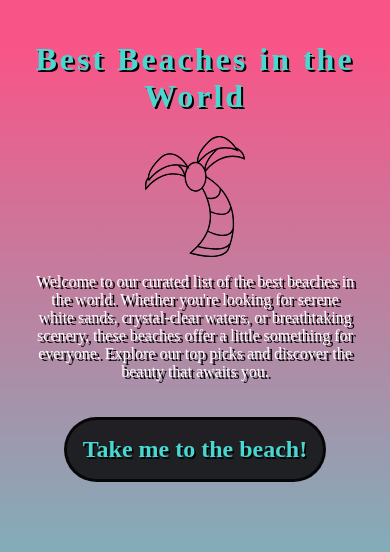
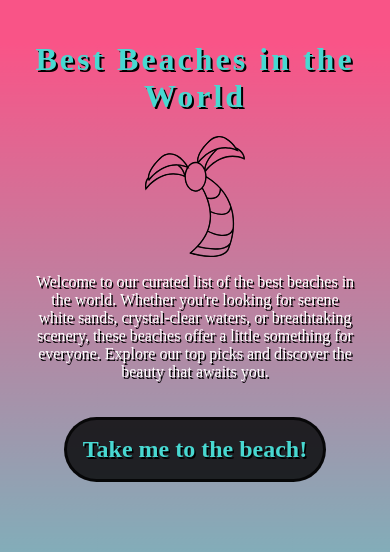
Before and after one commit to DarrellRoberts/beaches_frontendchallenge, a plain HTML site: page index.html in a window 390 px wide. Shown: the top 552 px of the page. Drawn offline with Linux system fonts and the light colour scheme; a web font is replaced by a local one.

Commit message:
optimised code

```diff
--- a/index.js
+++ b/index.js
@@ -1,29 +1,33 @@
+//Declaring key elements in global scope
 const body = document.body;
+const main = body.querySelector("main");
+const introContainer = document.getElementById("introCon");
+const beachList = document.getElementById("beachList");
 
-const introContainer = document.getElementById("introCon");
+//Homepage logic
+if (introContainer) {
     const introButton = document.getElementById("introButton");
-const beachesContainer = document.getElementById("beachesCon");
-const beachList = document.getElementById("beachList");
     const palmTree = document.createElement("img");
     palmTree.src = "./palmtree.svg";
     palmTree.width = "100";
     palmTree.id = "palmTreeButton";
     introContainer.appendChild(palmTree);
-
+    //Button triggers transition from Home to Map page
+    if (introButton) {
         introButton.addEventListener("click", () => {
             introContainer.id = "introConDisappear";
             setTimeout( () => {
                 introContainer.style.display = "none";
-}, 1000);
-    setTimeout( () => {
+                main.removeChild(introContainer);
+                const beachesContainer = document.getElementById("beachesCon");
                 beachesContainer.id = "beachesConVisible";
                 body.style.height = "fit-content";
-    }, 2000)
-})
-
+        }, 1000);
+        //Map page, the above event listener triggers logic
         if (beachList) {
             const beachListItems = beachList.getElementsByTagName("li");
             const showBeachInfo = [];
+            //Init for loop to add ids & click event listeners to beaches
             for (let i = 0; i < beachListItems.length; i++) {
                 const beachListItem = beachListItems[i];
                 const beach = beachListItem.querySelector("h3");
@@ -53,3 +57,6 @@ if (beachList) {
                 })
             }
         }
+        })
+    }
+}
--- a/styles.css
+++ b/styles.css
@@ -15,11 +15,14 @@
     --mainFont: 'Original Surfer';
 }
 
+* {
+    font-family: var(--mainFont);
+}
+
 body {
     display: flex;
     flex-direction: column;
     height: 100vh;
-    background: rgb(72,216,209);
     background: linear-gradient(0deg, rgba(72,216,209,1) 20%, rgba(249,84,135,1) 80%);
     background-size: 50% 150%;
     box-sizing: border-box;
@@ -33,11 +36,6 @@ body {
     100% {background-position: 0% 0%;}
 }
 
-h2, h3, h4, h5, h6, p, li {
-    color: var(--textColor);
-    font-family: var(--mainFont);
-}
-
 header {
     display: flex;
     justify-content: center;
@@ -49,7 +47,6 @@ h1 {
     color: var(--mainColor);
     text-shadow: 3px 3px 0px var(--black);
     text-align: center;
-    font-family: var(--mainFont);
     font-size: clamp(2rem, 6vw, 10rem);
     letter-spacing: 3px;
 }
@@ -61,9 +58,8 @@ h1 {
     text-align: center;
 }
 
-
-
-#introCon p, #introConDisappear p {
+#introCon p,
+#introConDisappear p {
     color: var(--white);
     text-shadow: 3px 2px var(--black);
     font-size: clamp(1rem, 3vw, 3rem);
@@ -97,8 +93,14 @@ h1 {
 }
 
 @keyframes disappear {
-    0% {opacity: 1; transform: translateY(0%);}
-    100% {opacity: 0; transform: translateY(50%);}
+    0% {
+        opacity: 1;
+        transform: translateY(0%);
+    }
+    100% {
+        opacity: 0;
+        transform: translateY(50%);
+    }
 }
 
 #beachesCon {
@@ -113,10 +115,12 @@ h1 {
 }
 
 @keyframes beachAppear {
-    0% {opacity: 0;
+    0% {
+        opacity: 0;
         transform: translateY(50%);
     }
-    100% {opacity: 1;
+    100% {
+        opacity: 1;
         transform: translateY(0%);
     }
 }
@@ -287,6 +291,10 @@ h1 {
     h1 {
         text-shadow: 2px 2px var(--black);
     }
+    #introCon p,
+    #introConDisappear p {
+        text-shadow: 1.5px 1.5px var(--black);
+    }
     #beachesConVisible ul {
         grid-template-rows: repeat(4, 10%);
         background-size: 95% 40%;
```
Lines whose indentation alone changed are shown as unchanged.
